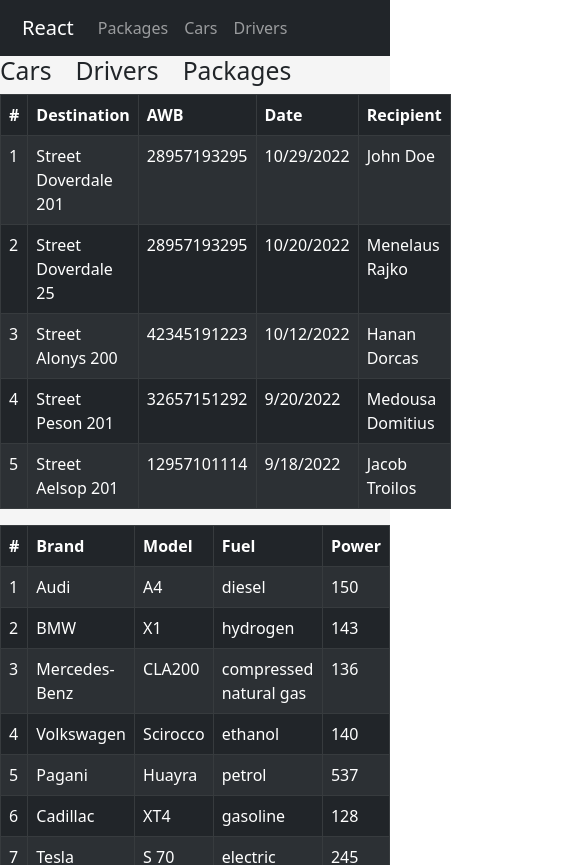
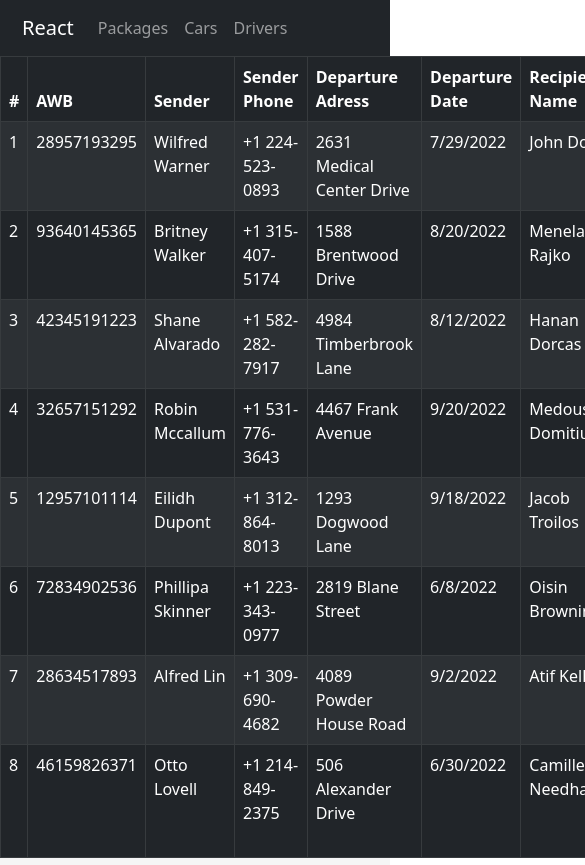
Before and after one commit to andreihojda15/SynergoDelivery, a React (Create React App) app: page / in a window 390 px wide. Shown: the top 865 px of the page, 585 px wide, since content can reach past the window. Built offline with nearby package versions, Linux system fonts and the light colour scheme.

Commit message:
added  *  AWB  *  Sender  *  Sender Phone  *  Departure Address  *  Departure Date  *  Recipient Name  *  Recipient Phone  *  Recipient Address  *  Package Status (conditional rendering)  *  Assigned to a Car - Yes / No

```diff
--- a/src/components/packages/Package.js
+++ b/src/components/packages/Package.js
@@ -43,38 +43,123 @@ class Packages extends Component {
       packages: [
         {
           guid: "b39b0daa-82af-4617-bf30-49bd915fa46f",
-          destination: "Street Doverdale 201",
+          senderName:"Wilfred Warner",
+          senderPhoneNumber:"+1 224-523-0893",
+          departureAdress:"2631 Medical Center Drive",
+          departureDate: new Date(2022, 6, 29).toLocaleDateString(),
           awb: "28957193295",
-          date: new Date(2022, 9, 29).toLocaleDateString(),
-          recipient: "John Doe",
+          deliveryAdress: "Street Doverdale 201",
+          deliveryDate: "set",
+          recipientName: "John Doe",
+          recipientPhoneNumber: "+1 331-254-1866",
+          carID: "set",
+          packageStatus: "undefined",
+          assignedToCar: "no",
         },
         {
           guid: "f184efc5-7281-473e-baff-044600955b71",
-          destination: "Street Doverdale 25",
-          awb: "28957193295",
-          date: new Date(2022, 9, 20).toLocaleDateString(),
-          recipient: "Menelaus Rajko",
+          senderName:"Britney Walker",
+          senderPhoneNumber:"+1 315-407-5174",
+          departureAdress:"1588 Brentwood Drive",
+          departureDate: new Date(2022, 7, 20).toLocaleDateString(),
+          awb: "93640145365",
+          deliveryAdress: "2485 Worley Avenue",
+          deliveryDate: "set",
+          recipientName: "Menelaus Rajko",
+          recipientPhoneNumber: "+1 201-872-9969",
+          carID: "undefined",
+          packageStatus: "undefined",
+          assignedToCar: "no",
         },
         {
           guid: "6ce585e6-9a7b-41ba-aa7a-57988914e82f",
-          destination: "Street Alonys 200",
+          senderName:"Shane Alvarado",
+          senderPhoneNumber:"+1 582-282-7917",
+          departureAdress:"4984 Timberbrook Lane",
+          departureDate: new Date(2022, 7, 12).toLocaleDateString(),
           awb: "42345191223",
-          date: new Date(2022, 9, 12).toLocaleDateString(),
-          recipient: "Hanan Dorcas",
+          deliveryAdress: "Street Alonys 200",
+          deliveryDate: "undefined",
+          recipientName: "Hanan Dorcas",
+          recipientPhoneNumber: "+1 201-867-9401",
+          carID: "set",
+          packageStatus: "undefined",
+          assignedToCar: "no",
         },
         {
           guid: "60de2190-26d6-4ac4-a8ed-359e028dc3e8",
-          destination: "Street Peson 201",
+          senderName:"Robin Mccallum",
+          senderPhoneNumber:"+1 531-776-3643",
+          departureAdress:"4467 Frank Avenue",
+          departureDate: new Date(2022, 8, 20).toLocaleDateString(),
           awb: "32657151292",
-          date: new Date(2022, 8, 20).toLocaleDateString(),
-          recipient: "Medousa Domitius",
+          deliveryAdress: "Street Peson 201",
+          deliveryDate: "undefined",
+          recipientName: "Medousa Domitius",
+          recipientPhoneNumber: "+1 582-201-1351",
+          carID: "undefined",
+          packageStatus: "undefined",
+          assignedToCar: "no",
         },
         {
           guid: "3731ba01-57b5-4742-a64d-0de061b382be",
-          destination: "Street Aelsop 201",
+          senderName:"Eilidh Dupont",
+          senderPhoneNumber:"+1 312-864-8013",
+          departureAdress:"1293 Dogwood Lane",
+          departureDate: new Date(2022, 8, 18).toLocaleDateString(),
           awb: "12957101114",
-          date: new Date(2022, 8, 18).toLocaleDateString(),
-          recipient: "Jacob Troilos",
+          deliveryAdress: "Street Aelsop 201",
+          deliveryDate: "set",
+          recipientName: "Jacob Troilos",
+          recipientPhoneNumber: "+1 505-950-4893",
+          carID: "set",
+          packageStatus: "undefined",
+          assignedToCar: "no",
+        },
+        {
+          guid: "3731ba01-57b5-4742-a64d-0de061b382be",
+          senderName:"Phillipa Skinner",
+          senderPhoneNumber:"+1 223-343-0977",
+          departureAdress:"2819 Blane Street",
+          departureDate: new Date(2022, 5, 8).toLocaleDateString(),
+          awb: "72834902536",
+          deliveryAdress: "1709 Heavner Avenue",
+          deliveryDate: "undefined",
+          recipientName: "Oisin Browning",
+          recipientPhoneNumber: "+1 505-644-6540",
+          carID: "set",
+          packageStatus: "undefined",
+          assignedToCar: "no",
+        },
+        {
+          guid: "3731ba01-57b5-4742-a64d-0de061b382be",
+          senderName:"Alfred Lin",
+          senderPhoneNumber:"+1 309-690-4682",
+          departureAdress:"4089 Powder House Road",
+          departureDate: new Date(2022, 8, 2).toLocaleDateString(),
+          awb: "28634517893",
+          deliveryAdress: "910 Sherman Street",
+          deliveryDate: "undefined",
+          recipientName: "Atif Kelley",
+          recipientPhoneNumber: "+1 582-222-4932",
+          carID: "set",
+          packageStatus: "undefined",
+          assignedToCar: "no",
+        },
+        {
+          guid: "3731ba01-57b5-4742-a64d-0de061b382be",
+          senderName:"Otto Lovell",
+          senderPhoneNumber:"+1 214-849-2375",
+          departureAdress:"506 Alexander Drive",
+          departureDate: new Date(2022, 5, 30).toLocaleDateString(),
+          awb: "46159826371",
+          deliveryAdress: "3947 Stark Hollow Road",
+          deliveryDate: "undefined",
+          recipientName: "Camille Needham",
+          recipientPhoneNumber: "+1 203-284-1579",
+          carID: "undefined",
+          packageStatus: "set",
+          assignedToCar: "no",
         },
       ],
     };
@@ -82,31 +167,54 @@ class Packages extends Component {
 
   render() {
     return (
+
       <>
-        <Stack direction="horizontal" gap={4}>
-          <h2>Cars</h2>
-          <h2>Drivers</h2>
-          <h2>Packages</h2>
-        </Stack>
         <Table striped bordered hover variant="dark">
           <thead>
             <tr>
               <th>#</th>
-              <th>Destination</th>
               <th>AWB</th>
-              <th>Date</th>
-              <th>Recipient</th>
+              <th>Sender</th>
+              <th>Sender Phone</th>
+              <th>Departure Adress</th>
+              <th>Departure Date</th>
+              <th>Recipient Name</th>
+              <th>Recipient Phone</th>
+              <th>Recipient Adress</th>
+              <th>Assigned to a car</th>
+              <th>Package Status</th>
             </tr>
           </thead>
           <tbody>
-            {this.state.packages.map((p, i) => {
+            {
+            this.state.packages.map((p, i) => {
+
+                if(p.deliveryDate && p.carID === "undefined")
+                   p.packageStatus = "processing"
+                if(p.deliveryDate === "undefined" && p.carID === "set")
+                   {
+                    p.packageStatus = "in delivery"
+                    p.assignedToCar = "yes"
+                   }
+                if(p.deliveryDate === "set" && p.carID === "set")
+                {
+                  p.packageStatus = "delivered"
+                  p.assignedToCar = "yes"
+                 }
+
               return (
                 <tr key={p.guid}>
                   <td>{i + 1}</td>
-                  <td>{p.destination}</td>
                   <td>{p.awb}</td>
-                  <td>{p.date}</td>
-                  <td>{p.recipient}</td>
+                  <td>{p.senderName}</td>
+                  <td>{p.senderPhoneNumber}</td>
+                  <td>{p.departureAdress}</td>
+                  <td>{p.departureDate}</td>
+                  <td>{p.recipientName}</td>
+                  <td>{p.recipientPhoneNumber}</td>
+                  <td>{p.deliveryAdress}</td>
+                  <td>{p.assignedToCar}</td>
+                  <td>{p.packageStatus}</td>
                 </tr>
               );
             })}
```
